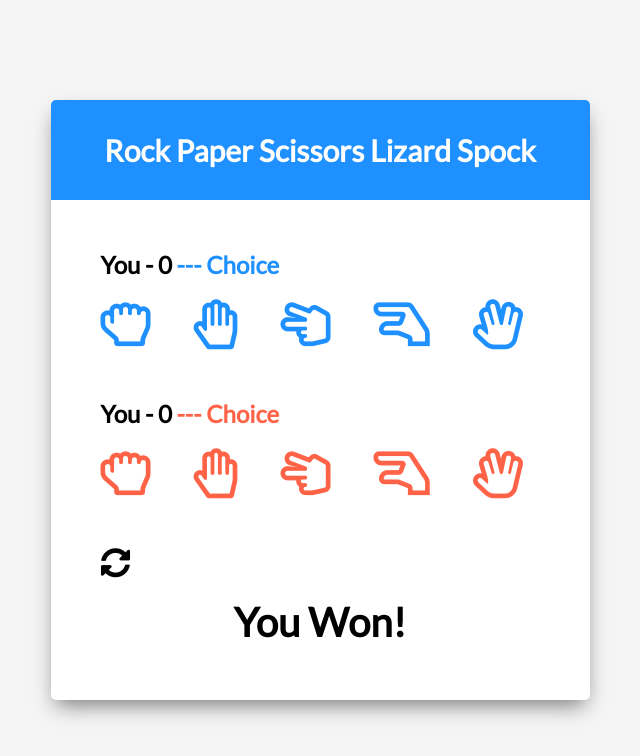
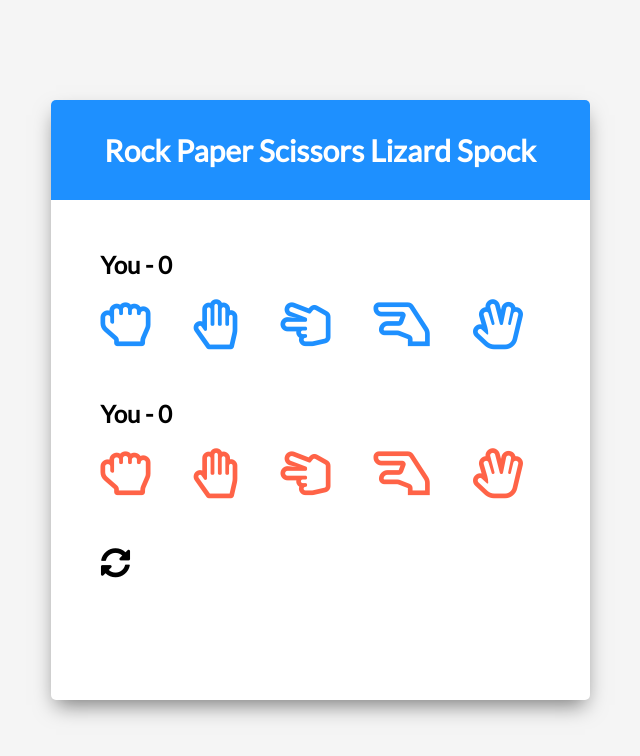
Before and after one commit to mazayastudio/spock-rock-game, a plain HTML site: page index.html in a window 1280 px wide. Both pictures are taken after a click on the icon 435 px from the left and 563 px from the top of the page. Shown: the whole page, without its empty margins (320-960 px from the left). Drawn offline with Linux system fonts and the light colour scheme.

Commit message:
JS - Reset All: Refactor game logic and reset functionality

```diff
--- a/index.html
+++ b/index.html
@@ -16,7 +16,7 @@
 			</div>
 			<!-- Player -->
 			<div class="player-container" id="player">
-				<h2>You - <span id="playerScore">0</span><span class="choice" id="playerChoice"> --- Choice</span></h2>
+				<h2>You - <span id="playerScore"></span><span class="choice" id="playerChoice"></span></h2>
 				<i class="far fa-hand-rock" title="Rock" id="playerRock" onclick="select('rock')"></i>
 				<i class="far fa-hand-paper" title="Paper" id="playerPaper" onclick="select('paper')"></i>
 				<i class="far fa-hand-scissors" title="Scissors" id="playerScissors" onclick="select('scissors')"></i>
@@ -25,7 +25,7 @@
 			</div>
 			<!-- Computer -->
 			<div class="player-container" id="computer">
-				<h2>You - <span id="computerScore">0</span><span class="choice" id="computerChoice"> --- Choice</span></h2>
+				<h2>You - <span id="computerScore"></span><span class="choice" id="computerChoice"></span></h2>
 				<i class="far fa-hand-rock" title="Rock" id="computerRock"></i>
 				<i class="far fa-hand-paper" title="Paper" id="computerPaper"></i>
 				<i class="far fa-hand-scissors" title="Scissors" id="computerScissors"></i>
@@ -33,10 +33,10 @@
 				<i class="far fa-hand-spock" title="Spock" id="computerSpock"></i>
 			</div>
 			<!-- Reset Icon -->
-			<i class="fas fa-sync-alt reset-icon" title="Reset"></i>
+			<i class="fas fa-sync-alt reset-icon" title="Reset" onclick="resetAll()"></i>
 			<!-- Results Text -->
 			<div class="result-container">
-				<h3 class="result-text" id="resultText">You Won!</h3>
+				<h3 class="result-text" id="resultText"></h3>
 			</div>
 		</div>
 		<!-- Script -->
--- a/script.js
+++ b/script.js
@@ -35,6 +35,18 @@ function resetSelected() {
 	allGameIcons.forEach((icon) => {
 		icon.classList.remove("selected");
 	});
+}
+
+// Reset score & playerChoice/computerChoice
+function resetAll() {
+	playerScoreNumber = 0;
+	computerScoreNumber = 0;
+	playerScoreEl.textContent = playerScoreNumber;
+	computerScoreEl.textContent = computerScoreNumber;
+	playerChoiceEl.textContent = "";
+	computerChoiceEl.textContent = "";
+	resultText.textContent = "";
+	resetSelected();
 }
 
 // Random computer choice
```
Lines whose indentation alone changed are shown as unchanged.
